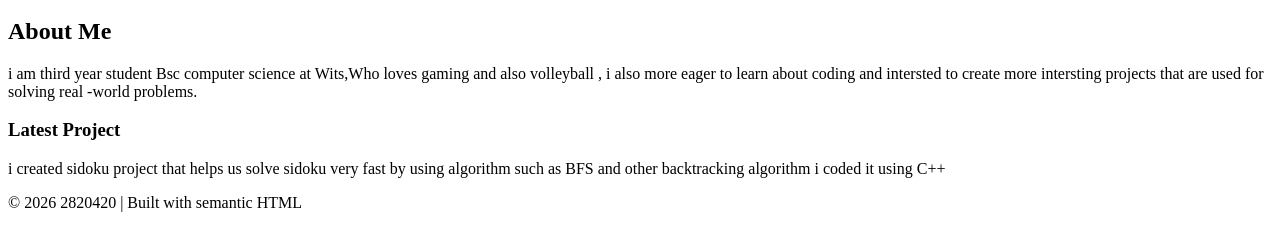
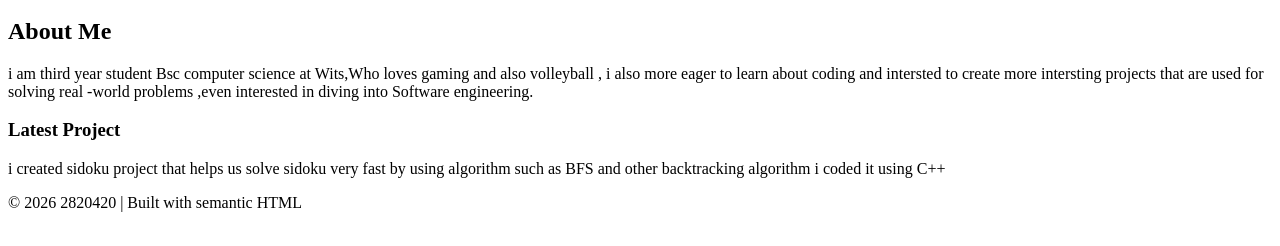
Before and after one commit to Karabocode/2820420-portfolio, a plain HTML site: page index.html in a window 1280 px wide. Shown: the part 136-382 px from the top of the page. Drawn offline with Linux system fonts and the light colour scheme.

Commit message:
i have committed

```diff
--- a/index.html
+++ b/index.html
@@ -24,7 +24,7 @@
             <h2> About Me</h2>
             <p> i am third year student Bsc computer science at Wits,Who loves gaming and also volleyball
                 , i also more eager to learn about coding and intersted to create more intersting projects
-                 that are used for solving  real -world problems.
+                 that are used for solving  real -world problems ,even interested in diving into Software engineering.
             </p>
             <article>
                 <h3> Latest Project</h3>
```
